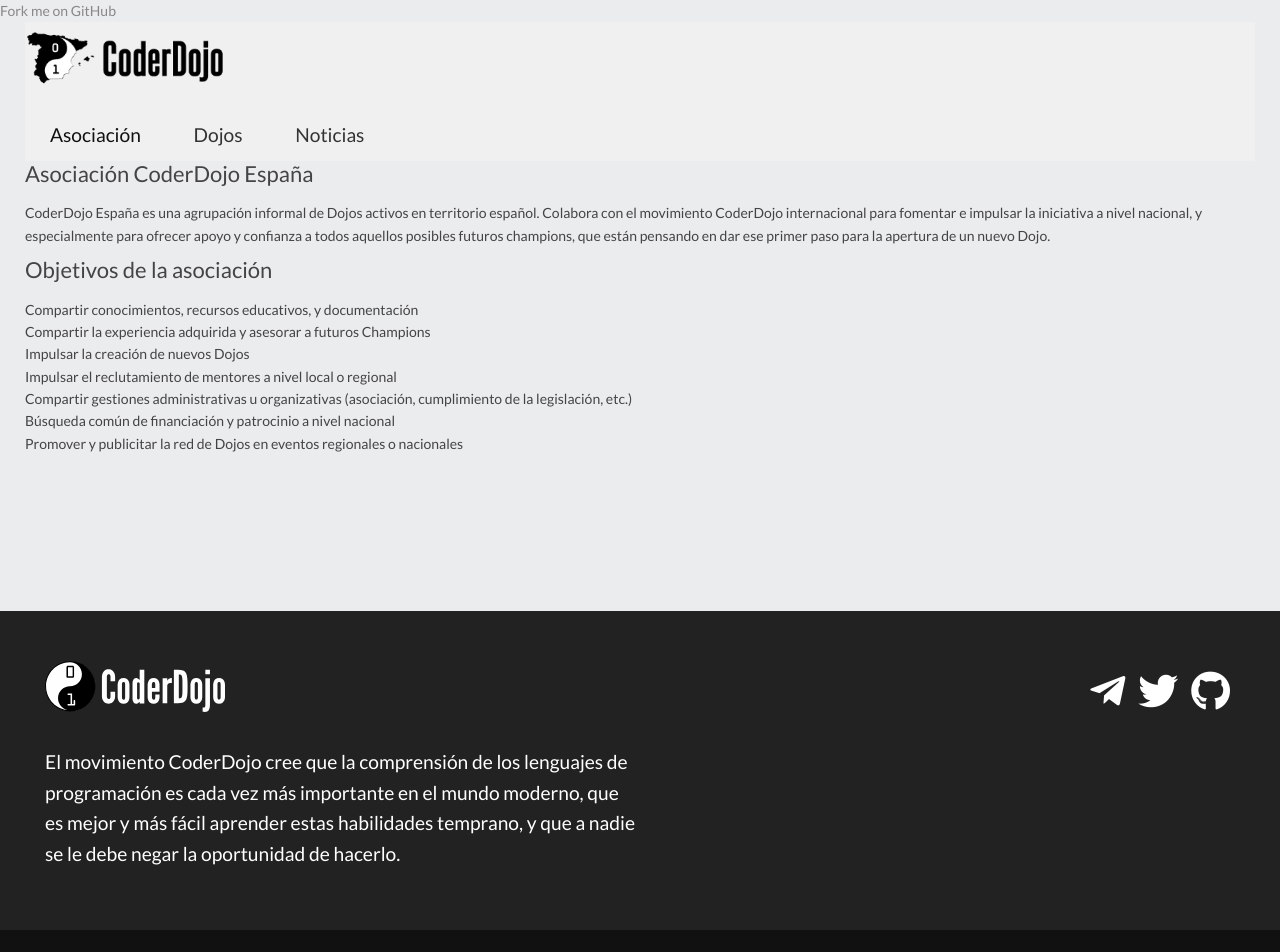
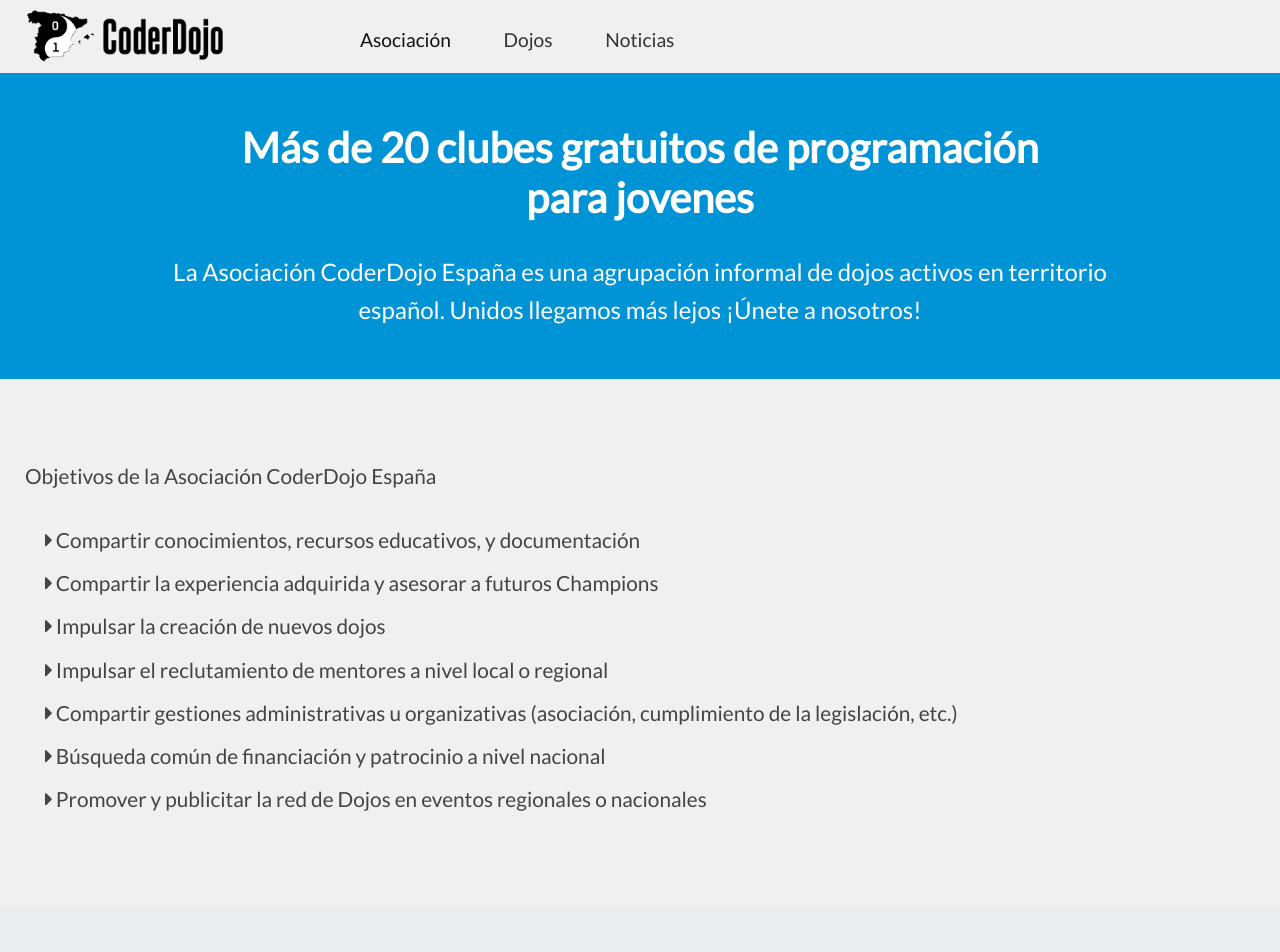
Before and after one commit to CoderDojoES/coderdojoes.github.io, a Jekyll site: the page built from _pages/asociacion.html, in a window 1280 px wide and 1400 px high. Shown: the top 952 px of the window. Built offline with Jekyll 4.4.1, drawn with Linux system fonts in a browser that asks for light colours; nearby versions of some CDN libraries; some of the changed text lies outside the part shown.

Commit message:
Add asociación

```diff
--- a/_layouts/default.html
+++ b/_layouts/default.html
@@ -5,11 +5,11 @@
     <meta http-equiv="X-UA-Compatible" content="IE=edge">
     <meta name="viewport" content="width=device-width, initial-scale=1">
     <link rel="shortcut icon" type="image/png" href="/images/favicon.ico">
+    <link rel="canonical" href="{{ page.url | replace:'index.html','' | prepend: site.baseurl | prepend: site.url }}">
 
-    <title>{% if page.title %}{{ page.title }}{% else %}{{ site.title }}{% endif %}</title>
-    <meta name="description" content="{% if page.description %}{{ page.description }}{% else %}{{ site.description }}{% endif %}">
-
-    <link rel="canonical" href="{{ page.url | replace:'index.html','' | prepend: site.baseurl | prepend: site.url }}">
+    <title>{% if page.meta.title %}{{ page.meta.title }}{% else %}{{ site.meta.title }}{% endif %}</title>
+    <meta name="description" content="{% if page.meta.description %}{{ page.meta.description }}{% else %}{{ site.meta.description }}{% endif %}">
+    <meta name="keywords" content="{% if page.meta.keywords %}{{ page.meta.keywords }}{% else %}{{ site.meta.keywords }}{% endif %}">
 
     <link rel="stylesheet" href="//fonts.googleapis.com/css?family=Lato:200,300,400" type="text/css">
     <link rel="stylesheet" href="https://use.fontawesome.com/releases/v5.3.1/css/all.css" integrity="sha384-mzrmE5qonljUremFsqc01SB46JvROS7bZs3IO2EmfFsd15uHvIt+Y8vEf7N7fWAU" crossorigin="anonymous">
@@ -18,68 +18,12 @@
     <link rel="stylesheet" href="{{ "/css/main.css" | prepend: site.baseurl }}">
   </head>
   <body>
-    <div id="forkongithub"><a target="_blank" href="https://github.com/CoderDojoES/coderdojoes.github.io">Fork me on GitHub</a></div>
 
-    <div class="container-fluid">
-      <div id="header">
-        <div class="row">
-          <div class="col-lg-12">
-            <div class="logo">
-              <a href="{{ "/" | prepend: site.baseurl }}">
-                <img width="200px" src="/images/logo.png" />
-              </a>
-            </div>
-          </div>
-        </div>
-        <nav class="row">
-          <div class="col-lg-12">
-            <nav class="navbar navbar-expand-lg navbar-light">
-              <button class="navbar-toggler" type="button" data-toggle="collapse" data-target="#navbarNav" aria-controls="navbarNav" aria-expanded="false" aria-label="Toggle navigation">
-                <span class="navbar-toggler-icon"></span>
-              </button>
-              <div class="collapse navbar-collapse" id="navbarNav">
-                <ul class="navbar-nav">
-                  <li class="nav-item"><a class="nav-link {% if page.url contains '/asociacion' %}active{% endif %}" href="{{ "/asociacion" | prepend: site.baseurl }}">Asociación</a></li>
-                  <li class="nav-item"><a class="nav-link {% if page.url contains '/dojos' %}active{% endif %}" href="{{ "/dojos" | prepend: site.baseurl }}">Dojos</a></li>
-                  <li class="nav-item"><a class="nav-link {% if page.url contains '/noticias' %}active{% endif %}" href="{{ "/noticias" | prepend: site.baseurl }}">Noticias</a></li>
-                </ul>
-              </div>
-            </nav>
-          </div>
-        </nav>
-      </div>
+    {% include header.html %}
 
-      <div id="content">
-        {{ content }}
-      </div>
+    {% include content.html %}
 
-    </div>
-
-    <footer id="footer">
-      <div class="container-fluid">
-        <div class="row">
-          <div class="col-xs-12 col-lg-6">
-            <div class="text-left">
-                <img width="180px" src="/images/coderdojo.svg" />
-                <p class="description">El movimiento CoderDojo cree que la comprensión de los lenguajes de programación es cada vez más importante en el mundo moderno, que es mejor y más fácil aprender estas habilidades temprano, y que a nadie se le debe negar la oportunidad de hacerlo.</p>
-            </div>
-          </div>
-          <div class="col-xs-12 col-lg-6">
-            <div class="text-right">
-              <ul>
-                <li><a target="_blank" href="https://t.me/CoderDojo_es"><i class="fab fa-telegram-plane"></i></a></li>
-                <li><a target="_blank" href="https://twitter.com/CoderDojo_es"><i class="fab fa-twitter"></i></a></li>
-                <li><a target="_blank" href="https://github.com/CoderDojoES"><i class="fab fa-github"></i></a></li>
-              </ul>
-            </div>
-          </div>
-        </div>
-      </div>
-    </footer>
-
-    <footer id="copyright" class="text-center">
-        <p>La Asociación CoderDojo España es una iniciativa sin ánimo de lucro inscrita en el Registro Nacional de Asociaciones, Grupo 1, Sección 1 y Número 610530.</p>
-    </footer>
+    {% include footer.html %}
 
     <script src="https://code.jquery.com/jquery-3.3.1.slim.min.js" integrity="sha384-q8i/X+965DzO0rT7abK41JStQIAqVgRVzpbzo5smXKp4YfRvH+8abtTE1Pi6jizo" crossorigin="anonymous"></script>
     <script src="https://cdnjs.cloudflare.com/ajax/libs/popper.js/1.14.3/umd/popper.min.js" integrity="sha384-ZMP7rVo3mIykV+2+9J3UJ46jBk0WLaUAdn689aCwoqbBJiSnjAK/l8WvCWPIPm49" crossorigin="anonymous"></script>
--- /dev/null
+++ b/_pages/asociacion.html
@@ -0,0 +1,57 @@
+---
+layout: default
+permalink: /asociacion/
+meta:
+    title: Asociación CoderDojo España
+    description: CoderDojo España es una agrupación informal de Dojos activos en territorio español
+    keywords: coderdojo, coderdojo españa, asociación coderdojo, asociación
+---
+
+<div id="asociacion">
+
+    <div class="block-title">
+        <h1>Más de 20 clubes gratuitos de programación para jovenes</h1>
+        <p>La Asociación CoderDojo España es una agrupación informal de dojos activos en territorio español. Unidos llegamos más lejos ¡Únete a nosotros!</p>
+    </div>
+
+    <div class="block-description">
+        <div class="container-fluid">
+            <p>Objetivos de la Asociación CoderDojo España</p>
+            <ul>
+                <li><i class="fas fa-caret-right"></i> Compartir conocimientos, recursos educativos, y documentación</li>
+                <li><i class="fas fa-caret-right"></i> Compartir la experiencia adquirida y asesorar a futuros Champions</li>
+                <li><i class="fas fa-caret-right"></i> Impulsar la creación de nuevos dojos</li>
+                <li><i class="fas fa-caret-right"></i> Impulsar el reclutamiento de mentores a nivel local o regional</li>
+                <li><i class="fas fa-caret-right"></i> Compartir gestiones administrativas u organizativas (asociación, cumplimiento de la legislación, etc.)</li>
+                <li><i class="fas fa-caret-right"></i> Búsqueda común de financiación y patrocinio a nivel nacional</li>
+                <li><i class="fas fa-caret-right"></i> Promover y publicitar la red de Dojos en eventos regionales o nacionales</li>
+            </ul>
+        </div>
+    </div>
+
+    <div class="block-users">
+        <div class="container-fluid">
+            <div class="row">
+                <div class="col-xs-12 col-sm-6 col-md-4 col-lg-3">
+                    <div class="card">
+                        <img class="img-fluid img-circle" src="https://pbs.twimg.com/profile_images/629634647912267777/gOmLRG8A_400x400.png">
+                        <div class="card-body">
+                            <h5 class="card-title">Presidente</h5>
+                            <p class="card-text">Miguel Ángel Abellán</p>
+                        </div>
+                    </div>
+                </div>
+                <div class="col-xs-12 col-sm-6 col-md-4 col-lg-3">
+                    <div class="card">
+                        <img class="img-fluid img-circle" src="https://pbs.twimg.com/profile_images/621002083366514688/5ObvJ7vZ_400x400.jpg">
+                        <div class="card-body">
+                            <h5 class="card-title">Vicepresidente</h5>
+                            <p class="card-text">Raúl Concha</p>
+                        </div>
+                    </div>
+                </div>
+            </div>
+        </div>
+    </div>
+
+</div>
--- a/_pages/asociacion.md
+++ /dev/null
@@ -1,16 +0,0 @@
----
-layout: page
-title: Asociación CoderDojo España
-permalink: /asociacion/
----
-CoderDojo España es una agrupación informal de Dojos activos en territorio español. Colabora con el movimiento CoderDojo internacional para fomentar e impulsar la iniciativa a nivel nacional, y especialmente para ofrecer apoyo y confianza a todos aquellos posibles futuros champions, que están pensando en dar ese primer paso para la apertura de un nuevo Dojo.
-
-# Objetivos de la asociación
-
-- Compartir conocimientos, recursos educativos, y documentación
-- Compartir la experiencia adquirida y asesorar a futuros Champions
-- Impulsar la creación de nuevos Dojos
-- Impulsar el reclutamiento de mentores a nivel local o regional
-- Compartir gestiones administrativas u organizativas (asociación, cumplimiento de la legislación, etc.)
-- Búsqueda común de financiación y patrocinio a nivel nacional
-- Promover y publicitar la red de Dojos en eventos regionales o nacionales
```
